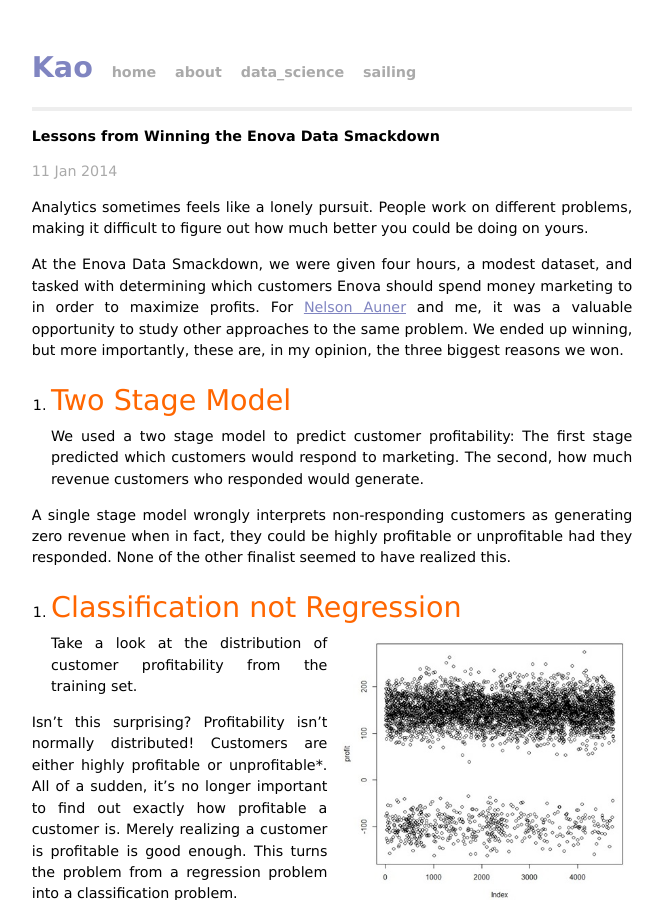
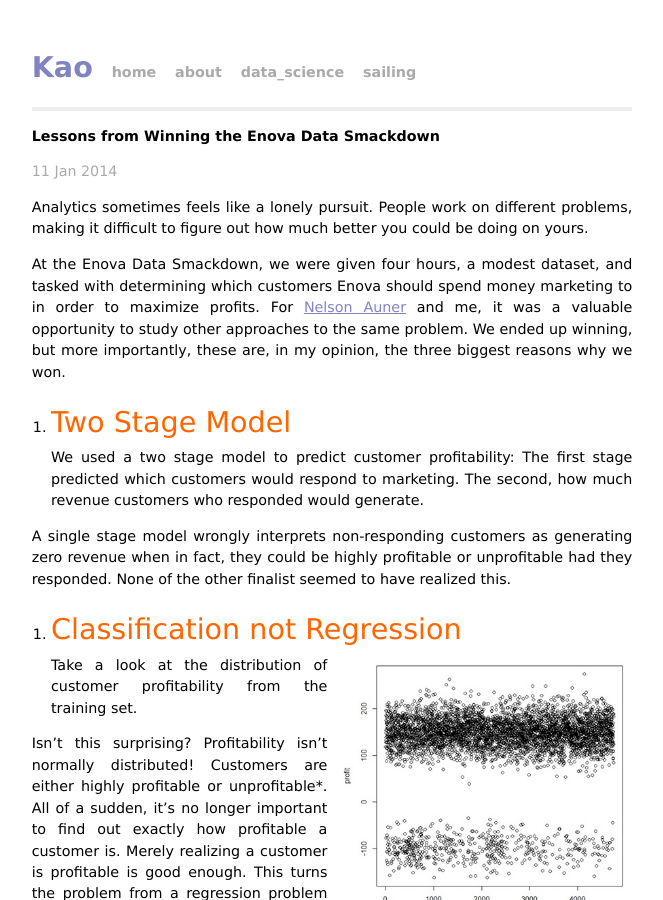
Before and after one commit to zichongkao/zichongkao.github.io, a Jekyll site: the page built from _posts/2014-01-11-enova.markdown, in a window 1280 px wide and 900 px high. Shown: the whole window, without its empty margins (308-971 px from the left). Built offline with Jekyll 4.4.1, drawn with Linux system fonts in a browser that asks for light colours; Markdown is read by kramdown in place of the engine named in the settings; some of the changed text lies outside the part shown.

Commit message:
final (hopefully) enova revision

```diff
--- a/_posts/2014-01-11-enova.markdown
+++ b/_posts/2014-01-11-enova.markdown
@@ -7,7 +7,7 @@ categories: data_science
 
 Analytics sometimes feels like a lonely pursuit. People work on different problems, making it difficult to figure out how much better you could be doing on yours.
 
-At the Enova Data Smackdown, we were given four hours, a modest dataset, and tasked with determining which customers Enova should spend money marketing to in order to maximize profits. For <a href='http://nelsonauner.com'>Nelson Auner</a> and me, it was a valuable opportunity to study other approaches to the same problem. We ended up winning, but more importantly, these are, in my opinion, the three biggest reasons we won.
+At the Enova Data Smackdown, we were given four hours, a modest dataset, and tasked with determining which customers Enova should spend money marketing to in order to maximize profits. For <a href='http://nelsonauner.com'>Nelson Auner</a> and me, it was a valuable opportunity to study other approaches to the same problem. We ended up winning, but more importantly, these are, in my opinion, the three biggest reasons why we won.
 
 1. Two Stage Model
 ===============
```
Also changed, not shown: other parts of _posts/2014-01-11-enova.markdown (+1 -1 lines).
